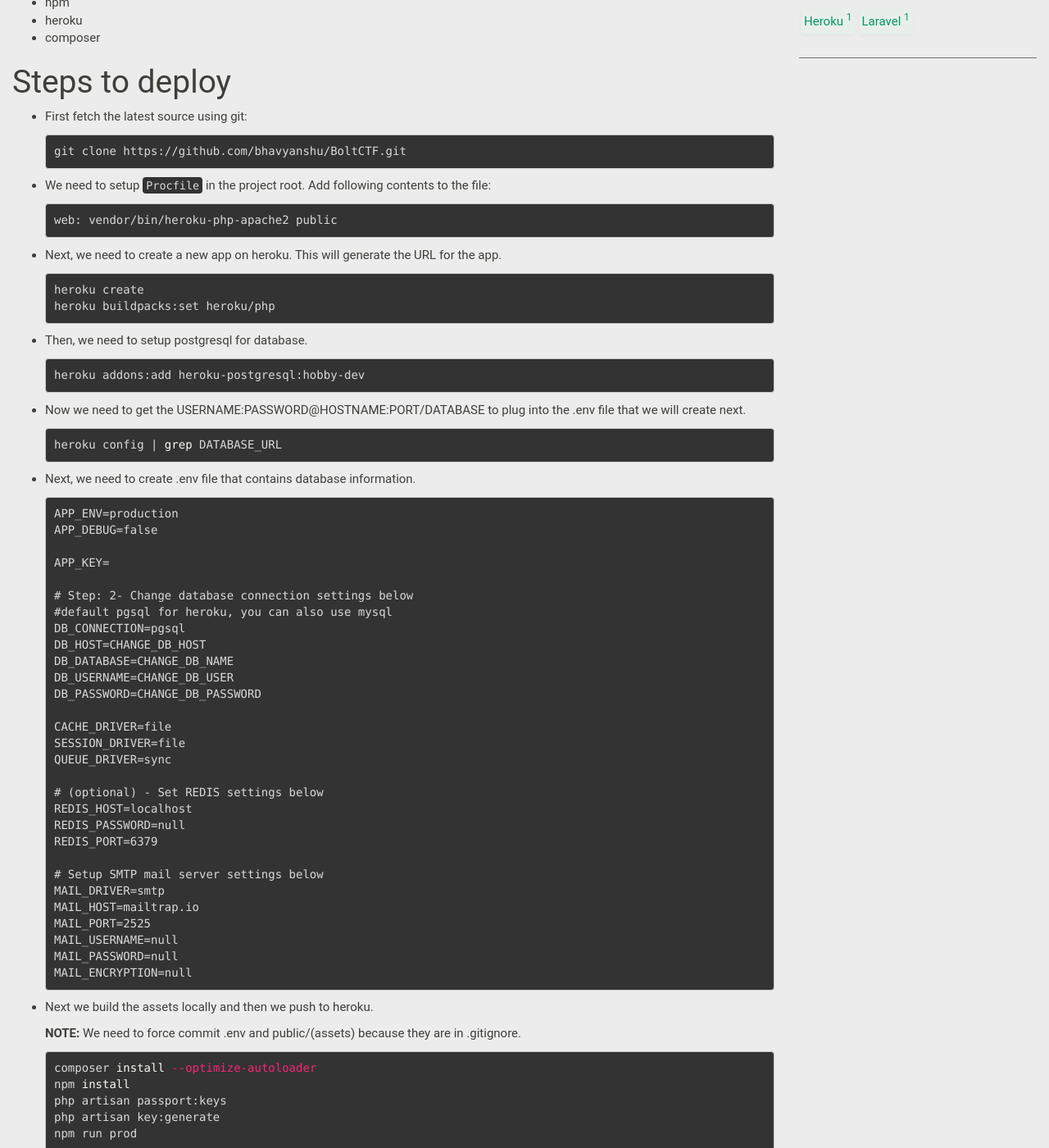
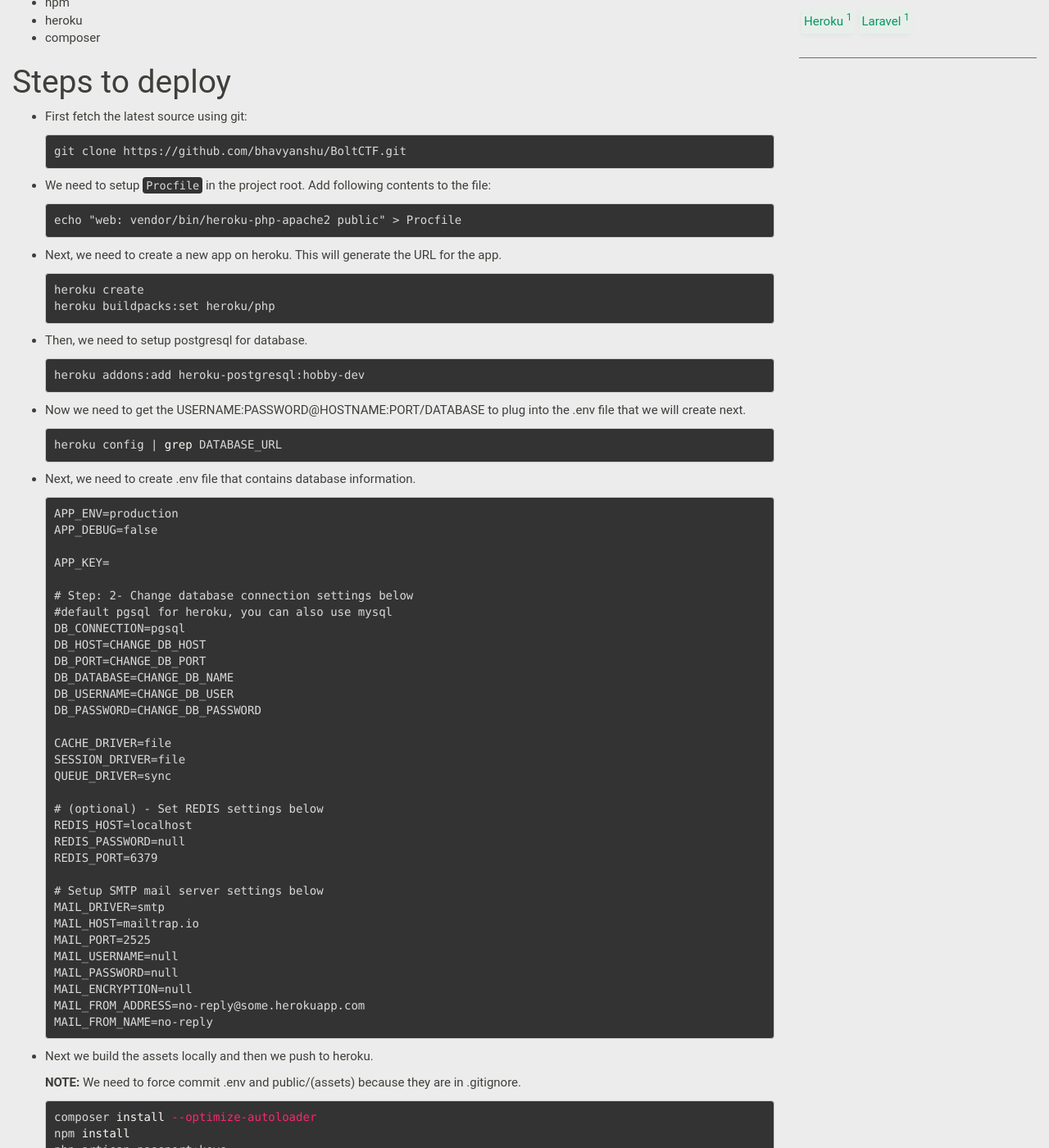
Before and after one commit to bhavyanshu/bhavyanshu.github.com, a Jekyll site: the page built from _posts/2017-08-29-how-to-deploy-boltctf-to-heroku.md, in a window 1280 px wide and 1400 px high, scrolled down 425 px. Shown: the whole window at 82% size. Built offline with Jekyll 4.4.1, drawn with Linux system fonts in a browser that asks for light colours; comment, search, counter and statistics services are not loaded; some of the changed text lies outside the part shown.

Commit message:
Post updated

````diff
--- a/_posts/2017-08-29-how-to-deploy-boltctf-to-heroku.md
+++ b/_posts/2017-08-29-how-to-deploy-boltctf-to-heroku.md
@@ -30,7 +30,7 @@
 * We need to setup `Procfile` in the project root. Add following contents to the file:
 
   ```
-  web: vendor/bin/heroku-php-apache2 public
+  echo "web: vendor/bin/heroku-php-apache2 public" > Procfile
   ```
 
 * Next, we need to create a new app on heroku. This will generate the URL for the app.
@@ -64,6 +64,7 @@
   #default pgsql for heroku, you can also use mysql
   DB_CONNECTION=pgsql
   DB_HOST=CHANGE_DB_HOST
+  DB_PORT=CHANGE_DB_PORT
   DB_DATABASE=CHANGE_DB_NAME
   DB_USERNAME=CHANGE_DB_USER
   DB_PASSWORD=CHANGE_DB_PASSWORD
@@ -84,6 +85,8 @@
   MAIL_USERNAME=null
   MAIL_PASSWORD=null
   MAIL_ENCRYPTION=null
+  MAIL_FROM_ADDRESS=no-reply@some.herokuapp.com
+  MAIL_FROM_NAME=no-reply
   ```
 
 * Next we build the assets locally and then we push to heroku.
````
Also changed, not shown: other parts of _posts/2017-08-29-how-to-deploy-boltctf-to-heroku.md (+2 -1 lines).
